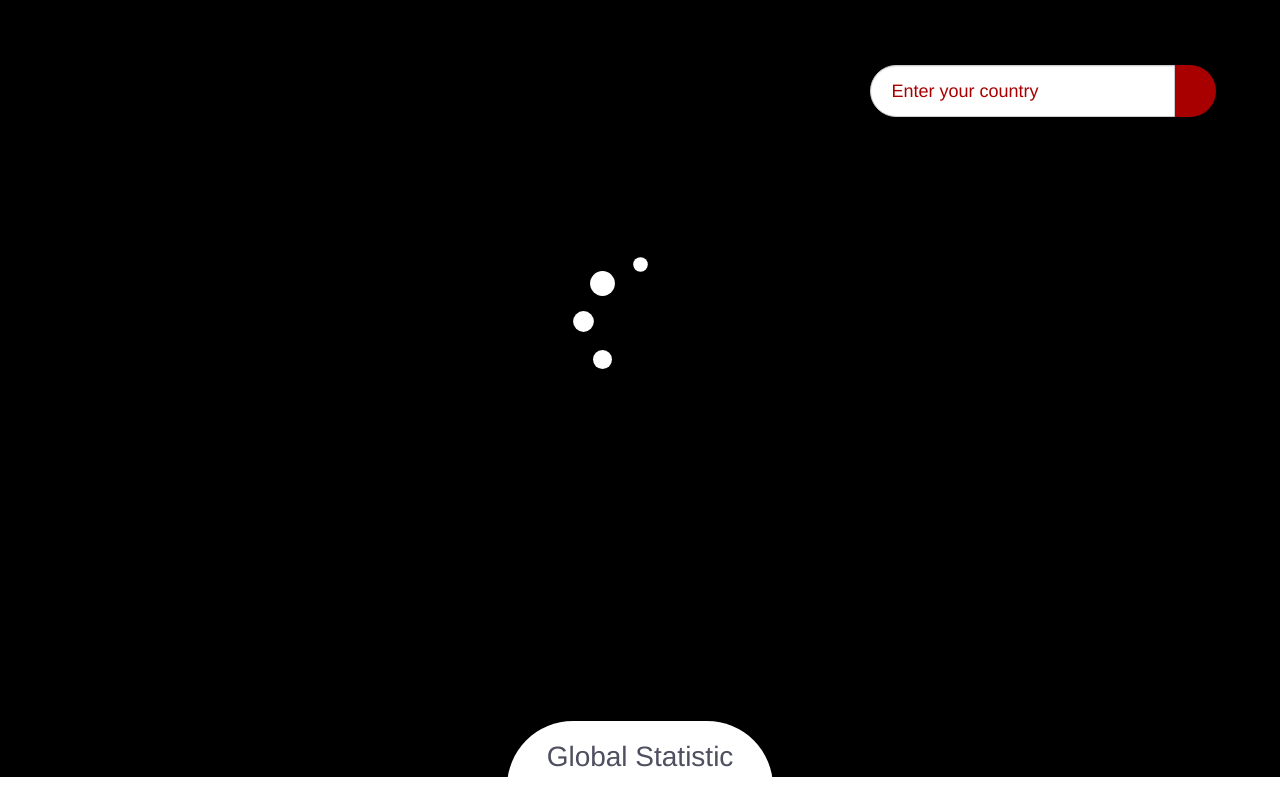
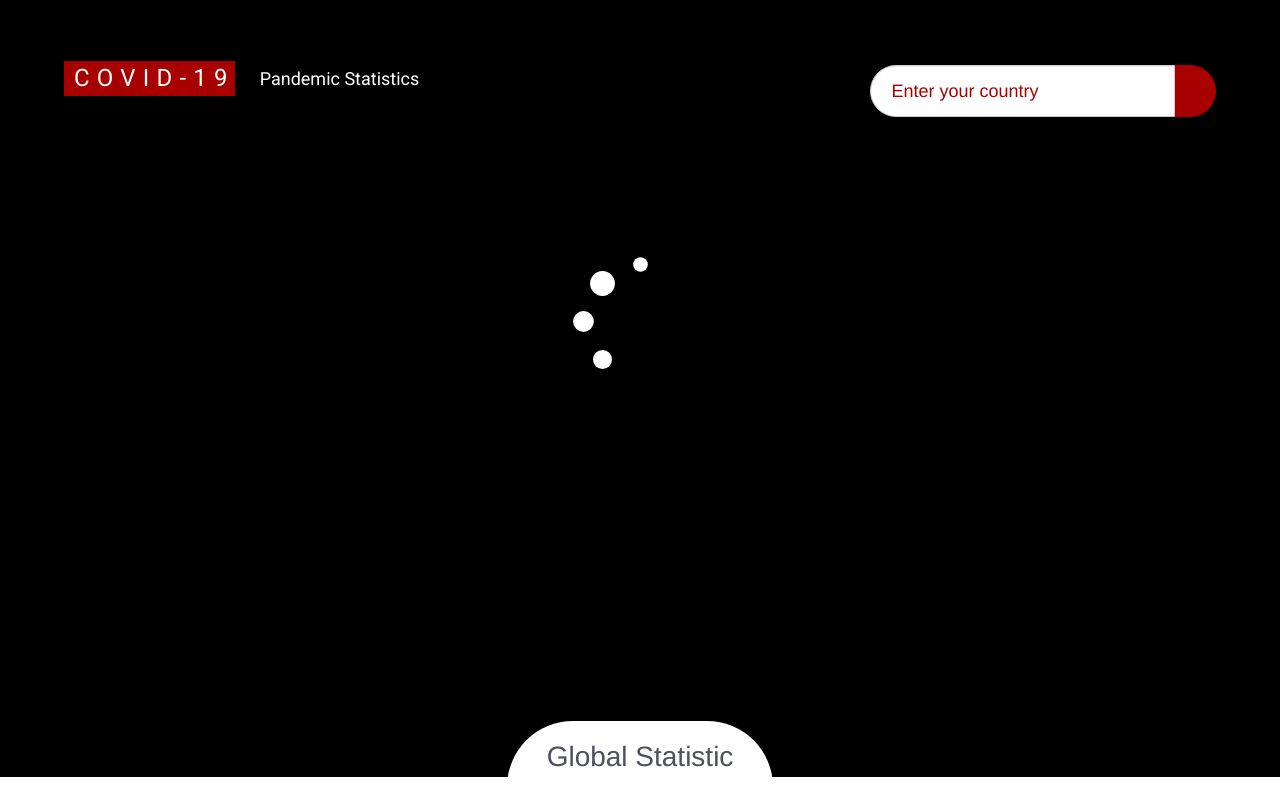
Before and after one commit to EvhenZhykov/coronavirusFront, a plain HTML site: page index.html in a window 1280 px wide. Shown: the top 800 px of the page. Drawn offline with nearby package versions, Linux system fonts and the light colour scheme; some icons are missing.

Commit message:
title and footer updated

```diff
--- a/index.html
+++ b/index.html
@@ -23,6 +23,7 @@
     <link rel="shortcut icon"
           href="https://theevenstar.net/favicon-32x32.png">
     <link rel="stylesheet" href="https://stackpath.bootstrapcdn.com/bootstrap/3.4.0/css/bootstrap.min.css" integrity="sha384-PmY9l28YgO4JwMKbTvgaS7XNZJ30MK9FAZjjzXtlqyZCqBY6X6bXIkM++IkyinN+" crossorigin="anonymous">
+    <link href="https://fonts.googleapis.com/css2?family=Roboto&display=swap" rel="stylesheet">
     <link href="https://netdna.bootstrapcdn.com/font-awesome/3.2.1/css/font-awesome.css" rel="stylesheet">
     <link rel="stylesheet" href="./styles.css">
 </head>
@@ -34,6 +35,10 @@
                 <img src="./images/logo.png" width="130"
                      height="110" alt="logo">
             </a>-->
+            <div class="header-title">
+                <div class="header-start">COVID-19</div>
+                <div class="header-end">Pandemic Statistics</div>
+            </div>
             <div class="input-group">
                 <input id="search_box" type="text" class="form-control" placeholder="Enter your country" list="countries">
                 <div class="search_button input-group-addon"><i class="icon-long-arrow-right icon-large"></i></div>
@@ -201,8 +206,10 @@
         </div>
     </div>
     <div class="footer font-black">
-        <div>This is the website where you can check today’s situation with coronavirus disease in each country all over the World. Our team brings the idea of user-friendly statistics to keep you up with the latest pandemic information. We worry about you and the others. Add this website to your bookmarks on your browser and check every day’s situation. You will be the first to find out that you can go out and continue your life under the sun.<br>
-            Stay updated with last digits. Stay home. Stay safe.</div>
+        <div>On this website, you can stay updated and informed on the spread of the coronavirus pandemic across the world. Check the current statistical information on the coronavirus pandemic in each country.<br>
+            We bring you user-friendly statistics to keep you notified with the latest information on the coronavirus pandemic.<br>
+            We care about you. Your safety and well-being are important to us. Add this website to your bookmarks on your browser to stay informed on every development of this current global pandemic. Be the first to know when it will be safe for you to resume your life under the sun.<br>
+            Stay updated, stay home, and stay safe.</div>
         <div class="copyright">© <a href="http://theevenstar.net/">The Evenstar</a>, 2020, all rights reserved. <a href="https://systems.jhu.edu/research/public-health/ncov/">Data source</a></div>
     </div>
 </div>
--- a/styles.css
+++ b/styles.css
@@ -14,6 +14,23 @@ body {
     padding: 0 5%;
 }
 
+.header-title {
+    display: flex;
+    justify-content: space-between;
+    align-items: center;
+    color: #ffffff;
+    font-family: 'Roboto', sans-serif;
+}
+
+.header-start {
+    max-height: fit-content;
+    font-size: 24px;
+    letter-spacing: 0.3em;
+    background-color: #A80000;
+    padding-left: 10px;
+    margin-right: 25px;
+}
+
 
 
 .map-container {
@@ -26,7 +43,7 @@ body {
 }
 .flex-container {
     display: flex;
-    justify-content: flex-end;
+    justify-content: space-between;
     padding-top: 40px;
     z-index: 9999;
 }
```
